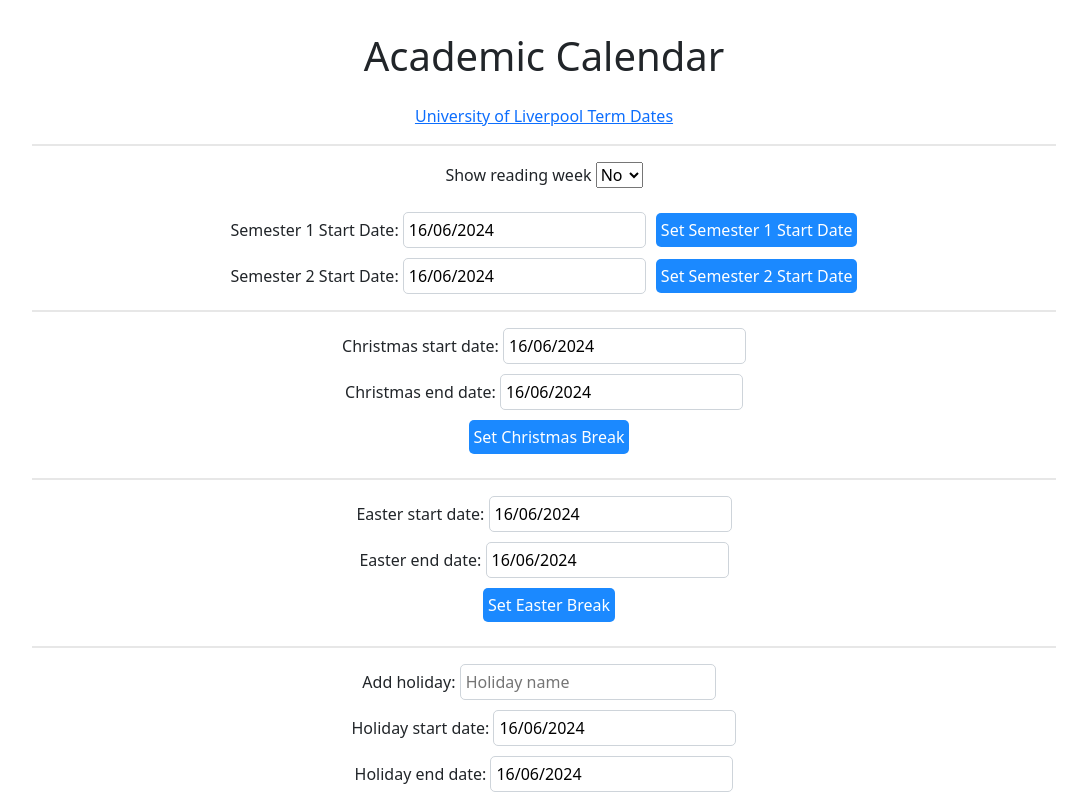
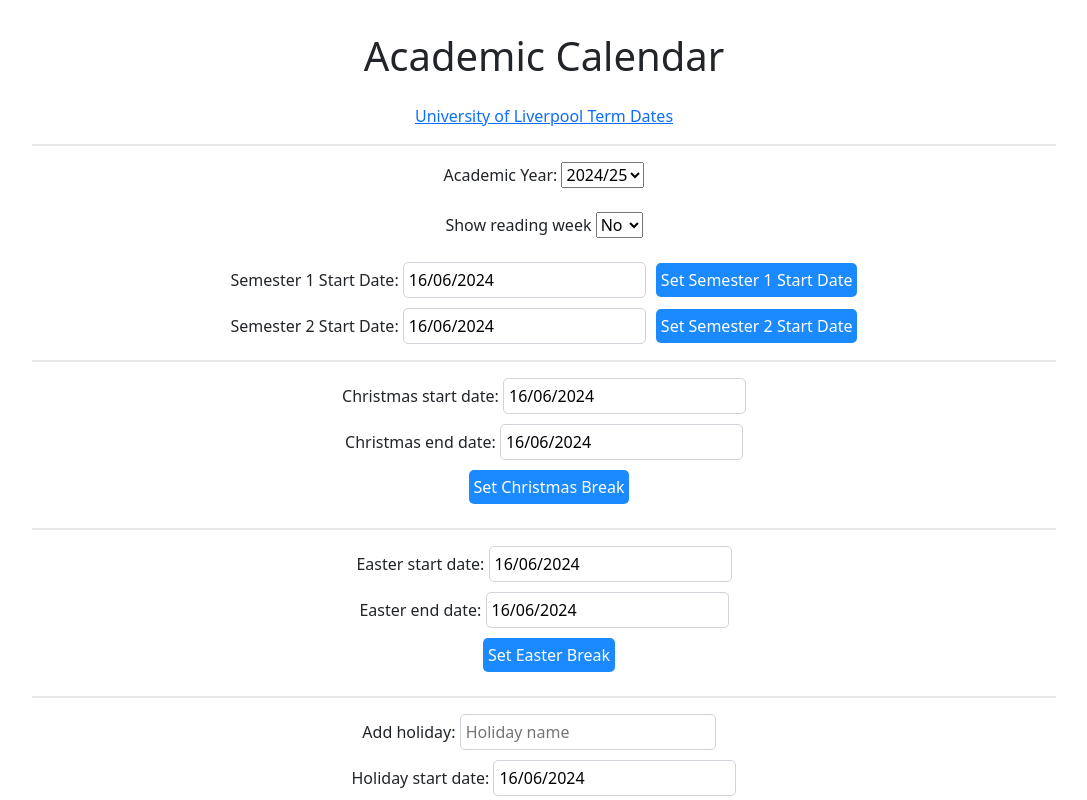
Before and after one commit to virejdasani/sweat_v2, a React (Vite) app in the folder client/: page /admin/set-key-dates in a window 1280 px wide. Shown: the top 800 px of the page, without its empty margins (96-1183 px from the left). Built offline with nearby package versions, Linux system fonts and the light colour scheme; no server answers.

Commit message:
feat: new calendars for each academic year

```diff
--- a/client/src/components/CourseworkCalendar/CourseworkCalendar.tsx
+++ b/client/src/components/CourseworkCalendar/CourseworkCalendar.tsx
@@ -33,6 +33,8 @@ const baseURL = import.meta.env.VITE_API_BASE_URL + 'calendar/';
 // TODO: move code to respective components
 
 function CourseworkCalendarSetter() {
+  const [academicYear, setAcademicYear] = useState<string>('2023/24');
+
   // course CS means no reading week, EE means reading week.
   // This is used to filter out reading week events, but this distinction is not shown to the user, they can just select yes or no for reading week
   const [course, setCourse] = useState('CS'); // State for selected course
@@ -226,16 +228,17 @@ function CourseworkCalendarSetter() {
     const versionFilteredEvents = filteredEvents.filter((event) => {
       const titleSuffix = `CV${currentVersion}`;
       // Filter out events that don't have the current version suffix
-      // here make it so that bank holidays are not filtered out
-      // doest work because bank holidays are not stored in MongoDB (low priority)
       return event.title.endsWith(titleSuffix) || !event.title.includes('CV');
     });
 
-    // set the events state to the fetched items ONLY
-    setEvents(versionFilteredEvents);
+    const academicYearFilteredEvents = versionFilteredEvents.filter((event) =>
+      event.title.includes(academicYear),
+    );
+
+    setEvents(academicYearFilteredEvents);
 
     setEvents((prevEvents) => {
-      const uniqueNewEvents = versionFilteredEvents.filter((newEvent) =>
+      const uniqueNewEvents = academicYearFilteredEvents.filter((newEvent) =>
         prevEvents.every((existingEvent) => existingEvent._id !== newEvent._id),
       );
 
@@ -249,7 +252,15 @@ function CourseworkCalendarSetter() {
 
       return [...prevEvents, ...uniqueNewEvents];
     });
-  }, [fetchedItems, course, currentVersion]);
+  }, [fetchedItems, course, currentVersion, academicYear]);
+
+  // function to handle academic year change
+  const handleAcademicYearChange = (
+    e: React.ChangeEvent<HTMLSelectElement>,
+  ) => {
+    const selectedYear = e.target.value;
+    setAcademicYear(selectedYear);
+  };
 
   const [showModal, setShowModal] = useState(false);
   const [eventTitle, setEventTitle] = useState('');
@@ -439,6 +450,9 @@ function CourseworkCalendarSetter() {
     }
 
     event.title += ` CV${currentVersion}`;
+
+    // add academic year to the event title
+    event.title += ` (${academicYear})`;
 
     // Check for clashes with existing events and warn user
     const clashDetected = checkClash(event, events);
@@ -669,6 +683,20 @@ function CourseworkCalendarSetter() {
         <div className="calendarHeader">
           <h1 className="mb-4">Coursework Calendar</h1>
 
+          <div>
+            {/* dropdown for selecting current academic year */}
+            <span>Academic Year: </span>
+            <select
+              className="mb-4"
+              value={academicYear}
+              onChange={handleAcademicYearChange}
+            >
+              <option value="2023/24">2023/24</option>
+              <option value="2024/25">2024/25</option>
+              <option value="2025/26">2025/26</option>
+            </select>
+          </div>
+
           {/* Dropdown for selecting course */}
           <span>Show reading week </span>
           <select className="mb-4" value={course} onChange={handleCourseChange}>
--- a/client/src/components/TermDateSetter/DateSetter.tsx
+++ b/client/src/components/TermDateSetter/DateSetter.tsx
@@ -34,6 +34,9 @@ const baseURL = import.meta.env.VITE_API_BASE_URL + 'calendar/';
 // TODO: move code to respective components
 
 function DateSetter() {
+  // state to store the current academic year being viewed
+  const [academicYear, setAcademicYear] = useState<string>('2024/25');
+
   // course CS means no reading week, EE means reading week.
   // This is used to filter out reading week events, but this distinction is not shown to the user, they can just select yes or no for reading week
   const [course, setCourse] = useState('CS'); // State for selected course
@@ -100,11 +103,15 @@ function DateSetter() {
       const data = await res.json();
 
       // Search for events with titles "Semester 1 Start Date" and "Semester 2 Start Date"
-      const semester1StartDateEvent = data.find((event: CalendarKeyDateEvent) =>
-        event.title.includes('Semester 1 Start Date'),
+      const semester1StartDateEvent = data.find(
+        (event: CalendarKeyDateEvent) =>
+          event.title.includes('Semester 1 Start Date') &&
+          event.title.includes(academicYear),
       );
-      const semester2StartDateEvent = data.find((event: CalendarKeyDateEvent) =>
-        event.title.includes('Semester 2 Start Date'),
+      const semester2StartDateEvent = data.find(
+        (event: CalendarKeyDateEvent) =>
+          event.title.includes('Semester 2 Start Date') &&
+          event.title.includes(academicYear),
       );
 
       // Extract semester start dates
@@ -138,8 +145,10 @@ function DateSetter() {
       }
 
       // extract easter start and end dates
-      const easterBreakEvent = data.find((event: CalendarKeyDateEvent) =>
-        event.title.includes('Easter Break'),
+      const easterBreakEvent = data.find(
+        (event: CalendarKeyDateEvent) =>
+          event.title.includes('Easter Break') &&
+          event.title.includes(academicYear),
       );
 
       if (easterBreakEvent) {
@@ -150,11 +159,15 @@ function DateSetter() {
           start: new Date(easterBreakEvent.start),
           end: new Date(easterBreakEvent.end),
         });
+      } else {
+        console.log('Easter break dates not found');
       }
 
       // extract christmas start and end dates
-      const christmasBreakEvent = data.find((event: CalendarKeyDateEvent) =>
-        event.title.includes('Christmas Break'),
+      const christmasBreakEvent = data.find(
+        (event: CalendarKeyDateEvent) =>
+          event.title.includes('Christmas Break') &&
+          event.title.includes(academicYear),
       );
 
       if (christmasBreakEvent) {
@@ -165,11 +178,15 @@ function DateSetter() {
           start: new Date(christmasBreakEvent.start),
           end: new Date(christmasBreakEvent.end),
         });
+      } else {
+        console.log('Christmas break dates not found');
       }
 
       // extract reading week start and end dates
-      const readingWeekEvent = data.find((event: CalendarKeyDateEvent) =>
-        event.title.includes('Reading Week'),
+      const readingWeekEvent = data.find(
+        (event: CalendarKeyDateEvent) =>
+          event.title.includes('Reading Week') &&
+          event.title.includes(academicYear),
       );
 
       if (readingWeekEvent) {
@@ -180,13 +197,15 @@ function DateSetter() {
           start: new Date(readingWeekEvent.start),
           end: new Date(readingWeekEvent.end),
         });
+      } else {
+        console.log('Reading week dates not found');
       }
 
       setFetchedItems(data);
       console.log('Fetched items: ', data);
     };
     fetchData();
-  }, []);
+  }, [academicYear]);
 
   // this if we want to keep the fetched bank holidays stored only locally (not in MongoDB)
   // Add the fetched items to existing events
@@ -207,9 +226,16 @@ function DateSetter() {
           )
         : localNewEvents;
 
+    const academicYearFilteredEvents = filteredEvents.filter((event) => {
+      return event.title.includes(academicYear);
+    });
+
+    // set the events state to the fetched items ONLY
+    setEvents(academicYearFilteredEvents);
+
     setEvents((prevEvents) => {
       // Filter out events that already exist in the events array
-      const uniqueNewEvents = filteredEvents.filter((newEvent) =>
+      const uniqueNewEvents = academicYearFilteredEvents.filter((newEvent) =>
         prevEvents.every((existingEvent) => existingEvent._id !== newEvent._id),
       );
 
@@ -226,7 +252,47 @@ function DateSetter() {
       // Concatenate unique new events with existing events
       return [...prevEvents, ...uniqueNewEvents];
     });
-  }, [fetchedItems, course]);
+  }, [fetchedItems, course, academicYear]);
+
+  // function to handle academic year change
+  const handleAcademicYearChange = (
+    e: React.ChangeEvent<HTMLSelectElement>,
+  ) => {
+    const selectedYear = e.target.value;
+    setAcademicYear(selectedYear);
+
+    // this is needed to reset the dates to the current year
+    setSemester1Event({
+      title: 'Semester 1 Start Date',
+      allDay: true,
+      start: new Date(),
+      end: new Date(),
+    });
+    setSemester2Event({
+      title: 'Semester 2 Start Date',
+      allDay: true,
+      start: new Date(),
+      end: new Date(),
+    });
+    setEasterBreakEvent({
+      title: 'Easter Break',
+      allDay: true,
+      start: new Date(),
+      end: new Date(),
+    });
+    setChristmasBreakEvent({
+      title: 'Christmas Break',
+      allDay: true,
+      start: new Date(),
+      end: new Date(),
+    });
+    setReadingWeekEvent({
+      title: 'Reading Week',
+      allDay: true,
+      start: new Date(),
+      end: new Date(),
+    });
+  };
 
   // Add a state for the selected week number
   const [selectedWeek, setSelectedWeek] = useState<number>(1);
@@ -292,6 +358,8 @@ function DateSetter() {
       return;
     }
     handleAddEvent(christmasBreakEvent);
+
+    // Reset the Christmas break input fields
     setChristmasBreakEvent({
       title: 'Christmas Break',
       allDay: true,
@@ -486,10 +554,17 @@ function DateSetter() {
     );
 
     // when adding easter break, don't add week number to the title
-    if (!event.title.includes('Easter Break')) {
+    if (
+      !event.title.includes('Semester') &&
+      !event.title.includes('Easter Break') &&
+      !event.title.includes('Christmas Break')
+    ) {
       // Add week number to the event title
       event.title += ` (Week ${weekNumber})`;
     }
+
+    // add current year to the title
+    event.title += ` (${academicYear})`;
 
     // Check for clashes with existing events and warn user
     const clashDetected = checkClash(event, events);
@@ -738,6 +813,20 @@ function DateSetter() {
 
           <hr className="lightRounded"></hr>
 
+          <div>
+            {/* dropdown for selecting current academic year */}
+            <span>Academic Year: </span>
+            <select
+              className="mb-4"
+              value={academicYear}
+              onChange={handleAcademicYearChange}
+            >
+              <option value="2023/24">2023/24</option>
+              <option value="2024/25">2024/25</option>
+              <option value="2025/26">2025/26</option>
+            </select>
+          </div>
+
           {/* Dropdown for selecting course */}
           <span>Show reading week </span>
           <select className="mb-4" value={course} onChange={handleCourseChange}>
@@ -747,9 +836,18 @@ function DateSetter() {
 
           {/* dont let user set new dates, if dates already exist */}
           {
-            // check if there are atleast 2 events with titles that include "Semester" in the fetched items
-            fetchedItems.filter((event) => event.title.includes('Semester'))
-              .length === 2 ? (
+            // check that there is an event with title that includes "Semester 1 Start Date" in the fetched items in this academic year
+            fetchedItems.filter(
+              (event) =>
+                event.title.includes('Semester 1') &&
+                event.title.includes(academicYear),
+            ).length === 1 &&
+            // check that there is an event with title that includes "Semester 2 Start Date" in the fetched items in this academic year
+            fetchedItems.filter(
+              (event) =>
+                event.title.includes('Semester 2') &&
+                event.title.includes(academicYear),
+            ).length === 1 ? (
               // show semester 1 and 2 dates
               <div className="mb-4">
                 <div>
@@ -824,8 +922,10 @@ function DateSetter() {
 
           {
             // check if there is an event with title that includes "Christmas Break" in the fetched items
-            fetchedItems.filter((event) =>
-              event.title.includes('Christmas Break'),
+            fetchedItems.filter(
+              (event) =>
+                event.title.includes('Christmas Break') &&
+                event.title.includes(academicYear),
             ).length === 1 ? (
               // show christmas break date
               <div className="mb-4">
@@ -885,8 +985,11 @@ function DateSetter() {
 
           {
             // check if there is an event with title that includes "Easter Break" in the fetched items
-            fetchedItems.filter((event) => event.title.includes('Easter Break'))
-              .length === 1 ? (
+            fetchedItems.filter(
+              (event) =>
+                event.title.includes('Easter Break') &&
+                event.title.includes(academicYear),
+            ).length === 1 ? (
               // show easter break date
               <div className="mb-4">
                 <div>
@@ -895,7 +998,7 @@ function DateSetter() {
                 </div>
                 <div className="mt-2">
                   <div>Easter dates have been set</div>
-                  To edit these, navigate to the date and click it To edit
+                  To edit these, navigate to the date and click it
                 </div>
               </div>
             ) : (
@@ -1097,7 +1200,7 @@ function DateSetter() {
             toast('All events deleted');
           }}
         >
-          Delete All Events
+          Delete all dates (irreversible)
         </button>
 
         {/* divider */}
```
Also changed, not shown: 4 other files (tests, documents, lock files or other folders).
